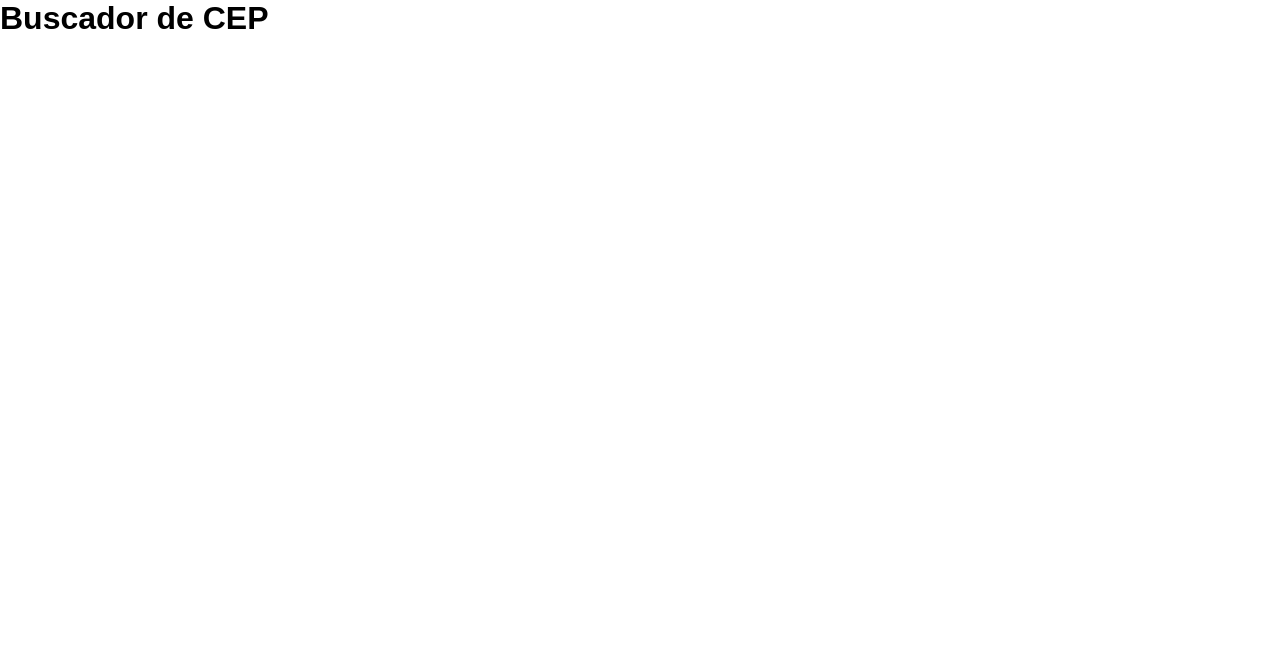
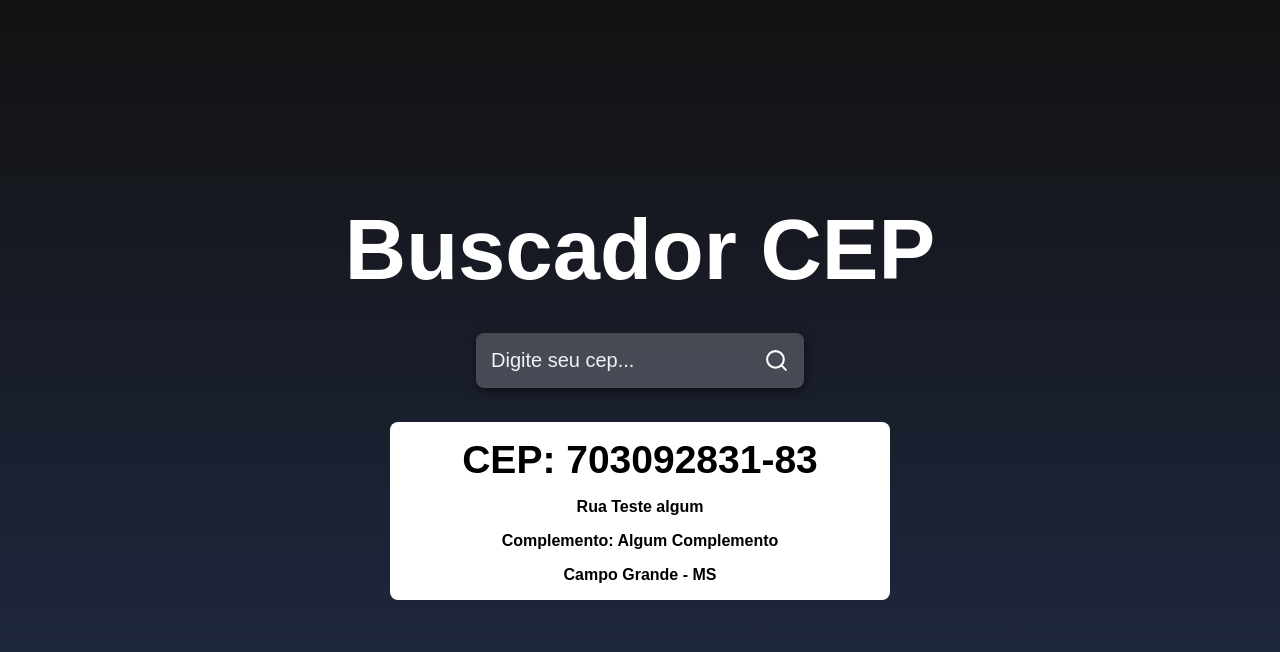
Before and after one commit to flavsjr/buscador, a React (Create React App) app: page / in a window 1280 px wide. Shown: the top 652 px of the page. Built offline with nearby package versions, Linux system fonts and the light colour scheme.

Commit message:
Adicionando estilos

```diff
--- a/package.json
+++ b/package.json
@@ -8,7 +8,8 @@
     "@testing-library/user-event": "^13.5.0",
     "react": "^18.2.0",
     "react-dom": "^18.2.0",
-    "react-scripts": "5.0.1",
+    "react-icons": "^4.11.0",
+    "react-scripts": "^5.0.1",
     "web-vitals": "^2.1.4"
   },
   "scripts": {
--- a/src/App.js
+++ b/src/App.js
@@ -1,8 +1,29 @@
+
+import { FiSearch } from 'react-icons/fi';
+import './styles.css';
 
 function App() {
   return (
-    <div className="App">
-      <h1>Buscador de CEP</h1>
+    <div className="container">
+      <h1 className="title">Buscador CEP</h1>
+
+      <div className="containerInput">
+        <input type="text" placeholder="Digite seu cep..."/>
+
+        <button className="buttonSearch">
+          <FiSearch size={25} color="#FFF"/>
+        </button>
+
+      </div>
+
+    <main className="main">
+      <h2>CEP: 703092831-83</h2>
+
+      <span>Rua Teste algum</span>
+      <span>Complemento: Algum Complemento</span>
+      <span>Campo Grande - MS</span>
+    </main>
+
     </div>
   );
 }
--- /dev/null
+++ b/src/styles.css
@@ -0,0 +1,84 @@
+.container {
+    height: 100vh;
+    display: flex;
+    justify-content: center;
+    align-items: center;
+    flex-direction: column;
+    background: linear-gradient(#121212, #212b46);
+}
+
+.title{
+    font-size: 85px;
+    color: #FFF;
+}
+
+@keyframes flipTitle {
+    from{
+        transform: rotateX(90deg);
+    }
+    to{
+        transform: rotateX(0deg);
+    }
+}
+
+.containerInput{
+    background-color: rgba(255,255,255, 0.2);
+    padding: 15px;
+    margin: 34px 0;
+    display: flex;
+    border-radius: 8px;
+    box-shadow: 1px 3px 8px rgba(0,0,0, 0.5);
+}
+
+.containerInput input{
+    background-color: transparent;
+    border: 0;
+    font-size: 20px;
+    color: #FFF;
+    outline: none;
+    margin-right: 8px;
+}
+
+.containerInput input::placeholder{
+    color: #F1F1F1;
+}
+
+.buttonSearch{
+    background-color: transparent;
+    border: 0;
+    display: flex;
+    justify-content: center;
+    align-items: center;
+    cursor: pointer;
+    transition: transform 0.5s;
+}
+
+.buttonSearch:hover{
+    transform: scale(1.2);
+}
+
+.main{
+    display:flex;
+    justify-content: center;
+    align-items: center;
+    flex-direction: column;
+    background-color: #FFF;
+    width: 500px;
+    border-radius: 8px;
+}
+
+.main h2{
+    margin: 16px 0;
+    font-size: 39px;
+}
+
+.main span{
+    margin-bottom: 16px;
+    font-weight: bold;
+}
+
+@media (max-width: 620px){
+    .title{
+        font-size: 60px;
+    }
+}
```
Also changed, not shown: 1 other file (tests, documents, lock files or other folders).
